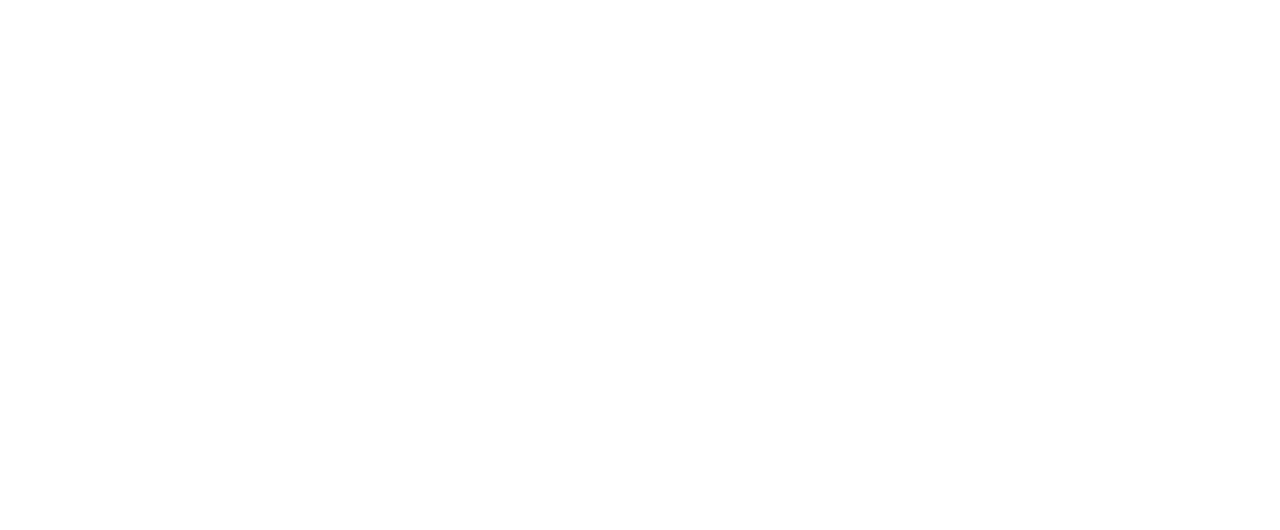
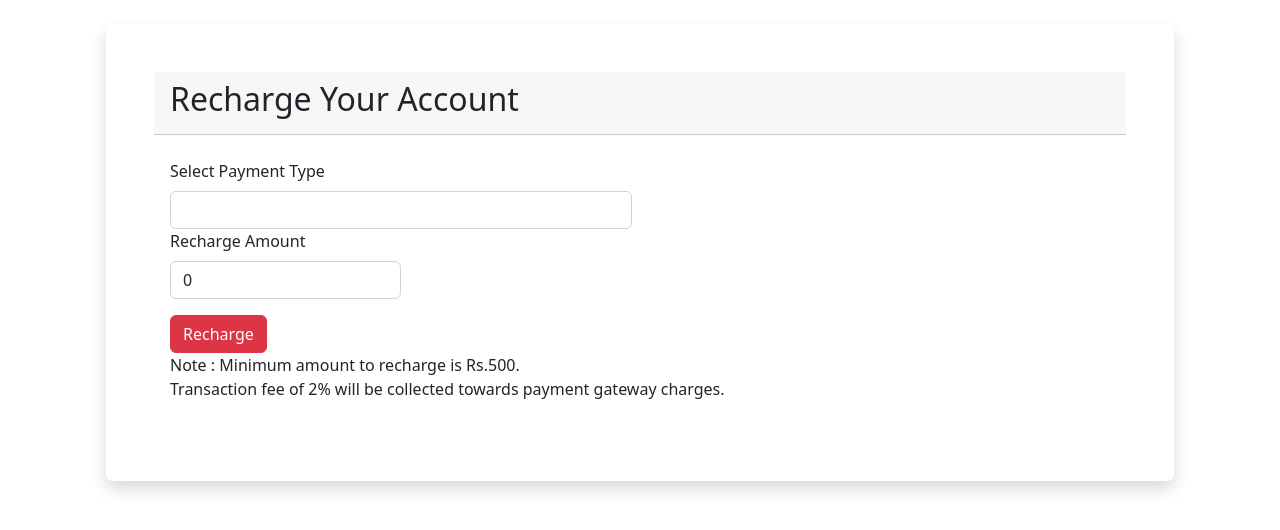
Before and after one commit to Binuri-Karunathilake/Ticketing-System-for-a-Public-Transport-Network-Frontend, a React (Create React App) app in the folder frontend/: page /payment/rechargeAcc in a window 1280 px wide. Before the commit this address had no page. Shown: the top 530 px of the page. Built offline with nearby package versions, Linux system fonts and the light colour scheme.

Commit message:
Create payment function and recharge account function

```diff
--- a/frontend/src/App.js
+++ b/frontend/src/App.js
@@ -5,6 +5,8 @@
 import BusTypesService from './services/BusTypesService';
 import AddBusRoute from './components/AddBussRoute/AddBusRoute';
 import RouteDetails from './components/RouteDetails/RouteDetails';
+import AddPayment from './components/payment/AddPayment';
+import RechargeAcc from './components/payment/RechargeAcc';
 
 function App() {
   return (
@@ -14,6 +16,8 @@
         <Route path='/busTypes' element={<BusTypesService/>} />
         <Route path='/busRoutes/add' element={<AddBusRoute/>} />
         <Route path='/busRoutes/details' element={<RouteDetails/>} />
+        <Route path='/payment/add' element={<AddPayment/>} />
+        <Route path='/payment/rechargeAcc' element={<RechargeAcc/>} />
       </Routes>
     </div>
   );
--- /dev/null
+++ b/frontend/src/components/payment/AddPayment.jsx
@@ -0,0 +1,106 @@
+import axios from "axios";
+import React from "react";
+import { useState } from "react";
+import { Route } from "react-router-dom";
+//import BusRoutesServices from "../../services/BusRoutesServices";
+import { ToastContainer, toast } from "react-toastify";
+import "react-toastify/dist/ReactToastify.css";
+
+const AddPayment = ({ type }) => {
+    const [route, setRoute] = useState({
+      name: "",
+      ticketPrice: 0.0,
+      stopList: "",
+    });
+
+    const handleOnChange = (e) => {
+      setRoute({ ...route, [e.target.name]: e.target.value });
+    };
+
+    // const resetValue = (e) => {
+    //   setRoute({ name: "", ticketPrice: 0, stopList: "" });
+    // };
+
+    const notify = () => {
+      toast.success("Route added successfully", {
+        position: "top-center",
+        autoClose: 5000,
+        hideProgressBar: false,
+        closeOnClick: true,
+        pauseOnHover: true,
+        draggable: true,
+        progress: undefined,
+        theme: "colored",
+      });
+    };
+
+    // const handleSubmit = async (e) => {
+    //   e.preventDefault();
+    //   console.log(route);
+    //   try {
+    //     const reply = await BusRoutesServices.addBusRoute(route);
+    //     console.log(reply);
+    //     notify();
+    //   } catch (error) {
+    //     console.log(error);
+    //   }
+    // };
+
+    return (
+      <div className="">
+        <ToastContainer
+          position="top-center"
+          autoClose={5000}
+          hideProgressBar={false}
+          newestOnTop={false}
+          closeOnClick
+          rtl={false}
+          pauseOnFocusLoss
+          draggable
+          pauseOnHover
+          theme="colored"
+        />
+        <div className="card m-4 p-5 shadow bg-body rounded border-0">
+          <div class="card-header mb-4">
+            <h6 class="card-title">
+                Name
+            </h6>
+          </div>
+          <div className="card-body pt-0">
+            <div className="row">
+              <div className="col">
+                <form className="row g-3" >
+                  <div className="col-md-6">
+                    <label for="name" className="form-label">
+                      Card Balance
+                    </label>
+                    <input
+                      type="text"
+                      required
+                      className="form-control"
+                      id="name"
+                      name="name"
+                      value={route.name}
+                      onChange={handleOnChange}
+                    />
+                  </div>
+                  <div className="col-12">
+                    <button type="submit" className="btn btn-danger me-3">
+                      Recharge Account
+                    </button>
+
+                    <button type="submit" className="btn btn-success me-3">
+                      Check your Travel
+                    </button>
+
+                  </div>
+                </form>
+              </div>
+            </div>
+          </div>
+        </div>
+      </div>
+    );
+  };
+
+  export default AddPayment;
--- /dev/null
+++ b/frontend/src/components/payment/RechargeAcc.jsx
@@ -0,0 +1,120 @@
+import axios from "axios";
+import React from "react";
+import { useState } from "react";
+import { Route } from "react-router-dom";
+import { ToastContainer, toast } from "react-toastify";
+import "react-toastify/dist/ReactToastify.css";
+
+const RechargeAcc = ({ type }) => {
+    const [route, setRoute] = useState({
+      name: "",
+      ticketPrice: 0.0,
+      stopList: "",
+    });
+
+    const handleOnChange = (e) => {
+      setRoute({ ...route, [e.target.name]: e.target.value });
+    };
+
+    // const resetValue = (e) => {
+    //   setRoute({ name: "", ticketPrice: 0, stopList: "" });
+    // };
+
+    const notify = () => {
+      toast.success("Route added successfully", {
+        position: "top-center",
+        autoClose: 5000,
+        hideProgressBar: false,
+        closeOnClick: true,
+        pauseOnHover: true,
+        draggable: true,
+        progress: undefined,
+        theme: "colored",
+      });
+    };
+
+    // const handleSubmit = async (e) => {
+    //   e.preventDefault();
+    //   console.log(route);
+    //   try {
+    //     const reply = await BusRoutesServices.addBusRoute(route);
+    //     console.log(reply);
+    //     notify();
+    //   } catch (error) {
+    //     console.log(error);
+    //   }
+    // };
+
+    return (
+      <div className="">
+        <ToastContainer
+          position="top-center"
+          autoClose={5000}
+          hideProgressBar={false}
+          newestOnTop={false}
+          closeOnClick
+          rtl={false}
+          pauseOnFocusLoss
+          draggable
+          pauseOnHover
+          theme="colored"
+        />
+        <div className="card m-4 p-5 shadow bg-body rounded border-0">
+          <div class="card-header mb-4">
+            <h2 class="card-title">
+                Recharge Your Account
+            </h2>
+          </div>
+          <div className="card-body pt-0">
+            <div className="row">
+              <div className="col">
+                <form className="row g-3" >
+                  <div className="col-md-6">
+                    <label for="name" className="form-label">
+                      Select Payment Type
+                    </label>
+                    <input
+                      type="text"
+                      required
+                      className="form-control"
+                      id="name"
+                      name="name"
+                      value={route.name}
+                      onChange={handleOnChange}
+                    />
+                <div className="col-md-6">
+                  <label for="ticketPrice" className="form-label">
+                    Recharge Amount
+                  </label>
+                  <input
+                    type="number"
+                    required
+                    className="form-control"
+                    id="ticketPrice"
+                    name="ticketPrice"
+                    step=".01"
+                    value={route.ticketPrice}
+                    onChange={handleOnChange}
+                  />
+                </div>
+                  </div>
+                  <div className="col-12">
+                    <button type="submit" className="btn btn-danger me-3">
+                      Recharge
+                    </button>
+
+
+
+                    <p> Note : Minimum amount to recharge is Rs.500. <br></br>Transaction fee of 2% will be collected towards payment gateway charges.</p>
+
+                  </div>
+                </form>
+              </div>
+            </div>
+          </div>
+        </div>
+      </div>
+    );
+  };
+
+  export default RechargeAcc;
```
